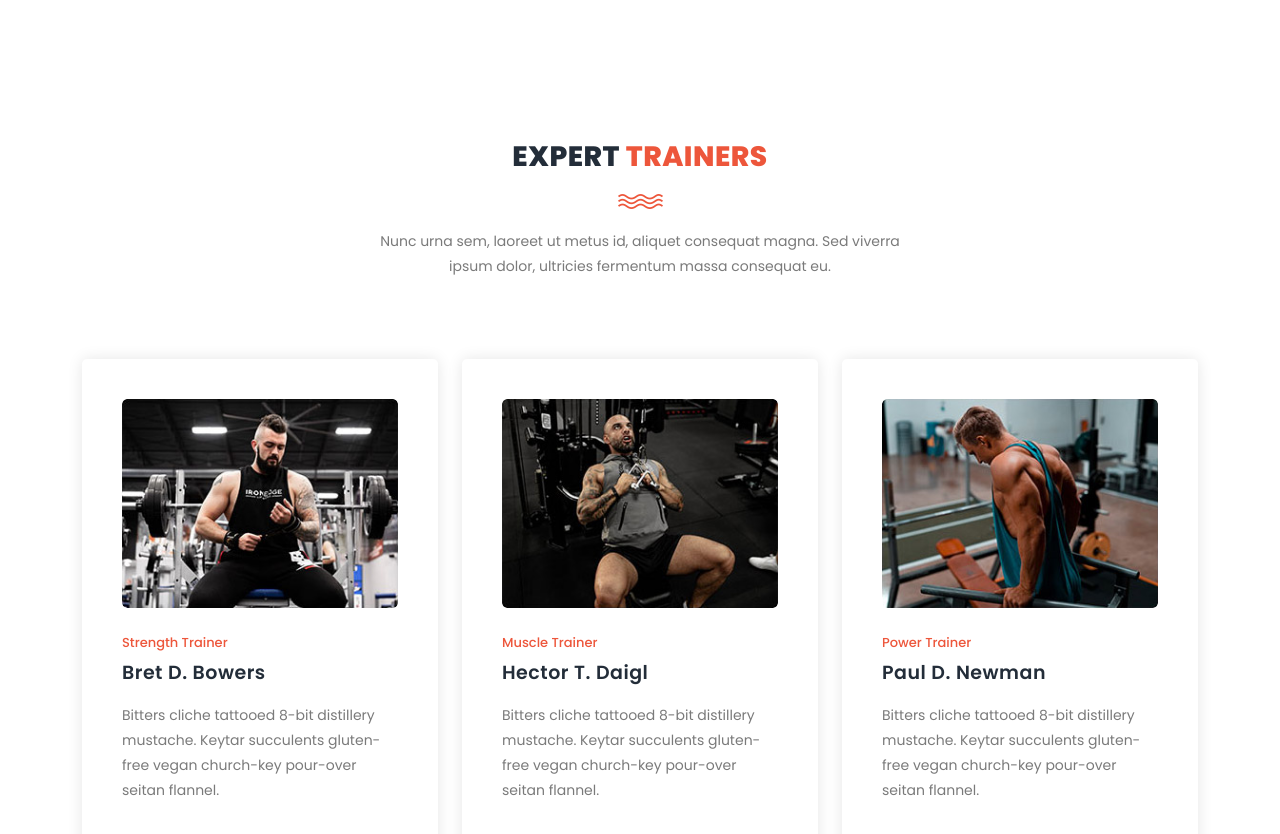
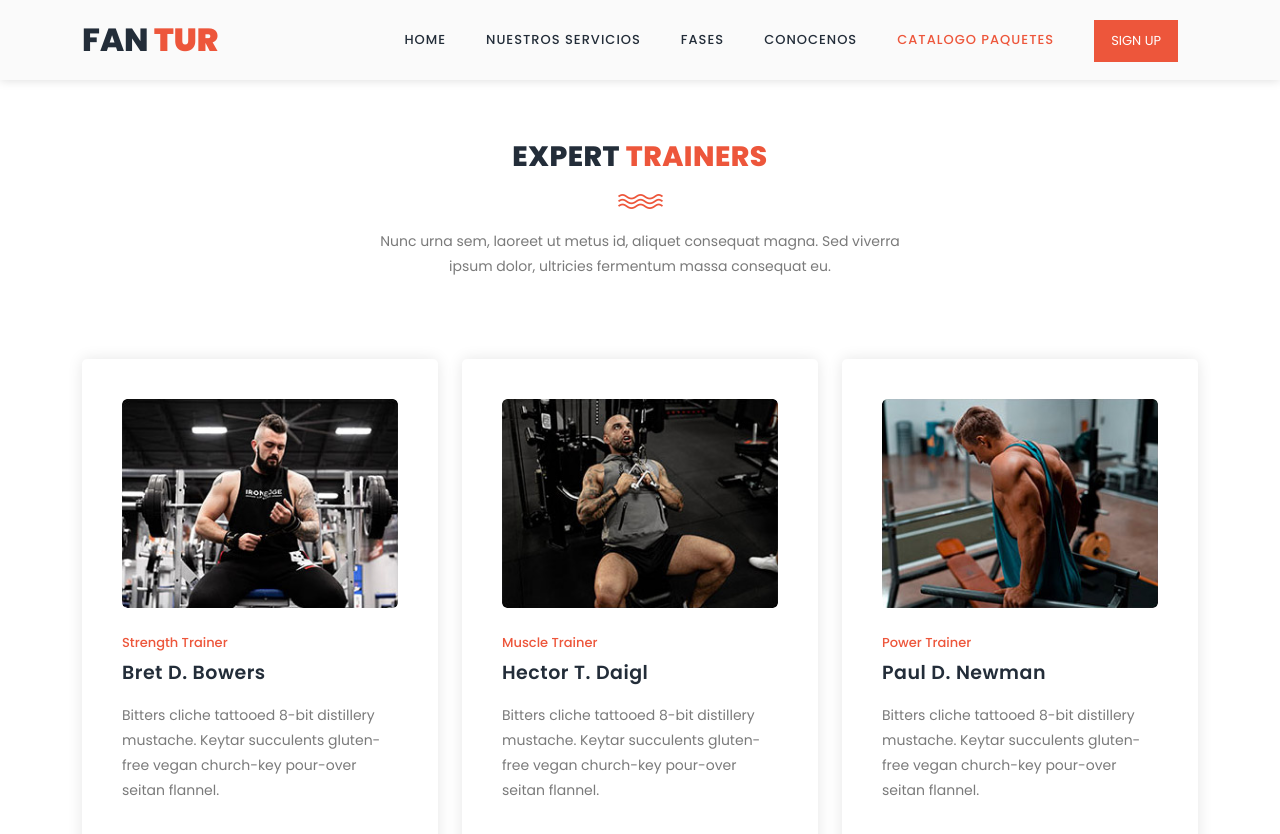
Before and after one commit to Juanluucas/FanturWebSite-FrontEnd, a React (Create React App) app: page /CatalogoPaquetes in a window 1280 px wide. Shown: the top 834 px of the page. Built offline with nearby package versions, Linux system fonts and the light colour scheme.

Commit message:
navbar de catalogo arreglado

```diff
--- a/src/assets/css/templatemo-training-studio.css
+++ b/src/assets/css/templatemo-training-studio.css
@@ -246,7 +246,7 @@ header
   transition: all .5s ease 0s;
 }
 
-.header-area .main-nav {
+.header-areaa .main-nav {
   min-height: 80px;
   background: transparent;
 }
--- a/src/views/CatalogoPaquetes.js
+++ b/src/views/CatalogoPaquetes.js
@@ -1,7 +1,39 @@
 import React from "react";
+
+
+
 function CatalogoPaquetes() {
   return (
     <div className="CatalogoPaquetes">
+
+      {/* <!-- ***** Header Area Start//NAVBAR ***** --> */}
+      <header class="header-area header-sticky header background-header">
+              <div class="container">
+                  <div class="row">
+                      <div class="col-12">
+                          <nav class="main-nav">
+                              {/* <!-- ***** Logo Start ***** --> */}
+                              <a href="/" class="logo">FAN<em> TUR</em></a>
+
+                              {/* <!-- ***** Menu Start ***** --> */}
+                              <ul class="nav">
+                                  <li class="scroll-to-section"><a href="/" >Home</a></li>
+                                  <li class="scroll-to-section"><a href="/#features">Nuestros Servicios</a></li>
+                                  <li class="scroll-to-section"><a href="/#our-classes">Fases</a></li>
+                                  <li class="scroll-to-section"><a href="/#schedule">Conocenos</a></li>
+                                  <li ><a href="/CatalogoPaquetes" class="active">Catalogo Paquetes</a></li>
+                                  <li class="main-button"><a href="/login">Sign Up</a></li>
+                              </ul>
+                              {/* <a class='menu-trigger'>
+                                  <span>Menu</span>
+                              </a> */}
+                              {/* <!-- ***** Menu End ***** --> */}
+                            </nav>
+                      </div>
+                    </div>
+                </div>
+
+      </header>
 
 
       <section class="section" id="trainers">
--- a/src/views/Home.js
+++ b/src/views/Home.js
@@ -1,8 +1,8 @@
 import React from "react";
 
 import 'bootstrap/dist/css/bootstrap.min.css';
-
 import '../assets/css/templatemo-training-studio.css';
+import '../assets/css/CatalogoPaquetes.css';
 import Video from '../assets/images/video1-2.mp4'
 
 
@@ -48,8 +48,8 @@ function Home() {
                                   <li class="scroll-to-section"><a href="#top" class="active">Home</a></li>
                                   <li class="scroll-to-section"><a href="#features">Nuestros Servicios</a></li>
                                   <li class="scroll-to-section"><a href="#our-classes">Fases</a></li>
+                                  <li class="scroll-to-section"><a href="#schedule">Conocenos</a></li>
                                   <li ><a href="/CatalogoPaquetes">Catalogo Paquetes</a></li>
-                                  <li class="scroll-to-section"><a href="#schedule">Conocenos</a></li>
                                   <li class="main-button"><a href="/login">Sign Up</a></li>
                               </ul>
                               {/* <a class='menu-trigger'>
```
Also changed, not shown: src/assets/css/CatalogoPaquetes.css (added).
